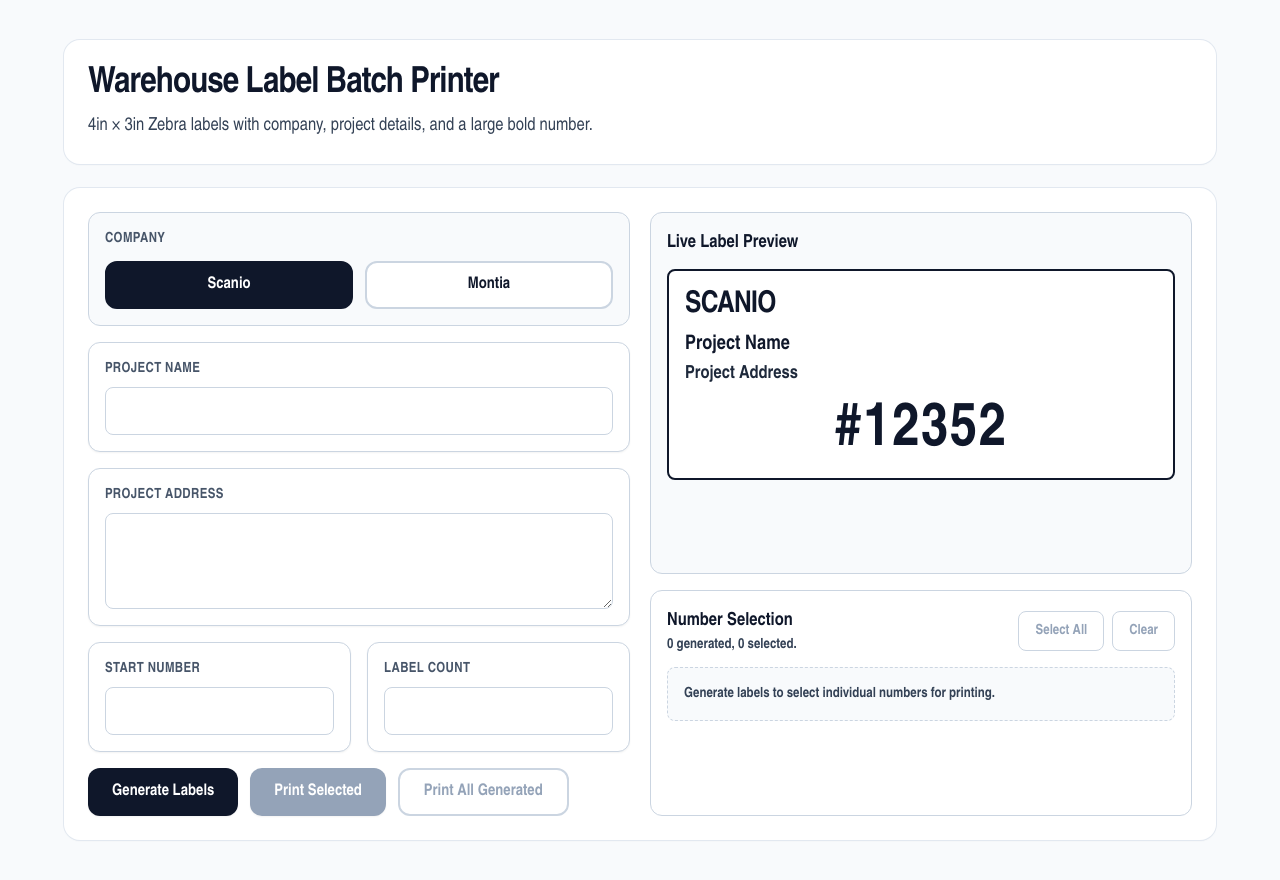
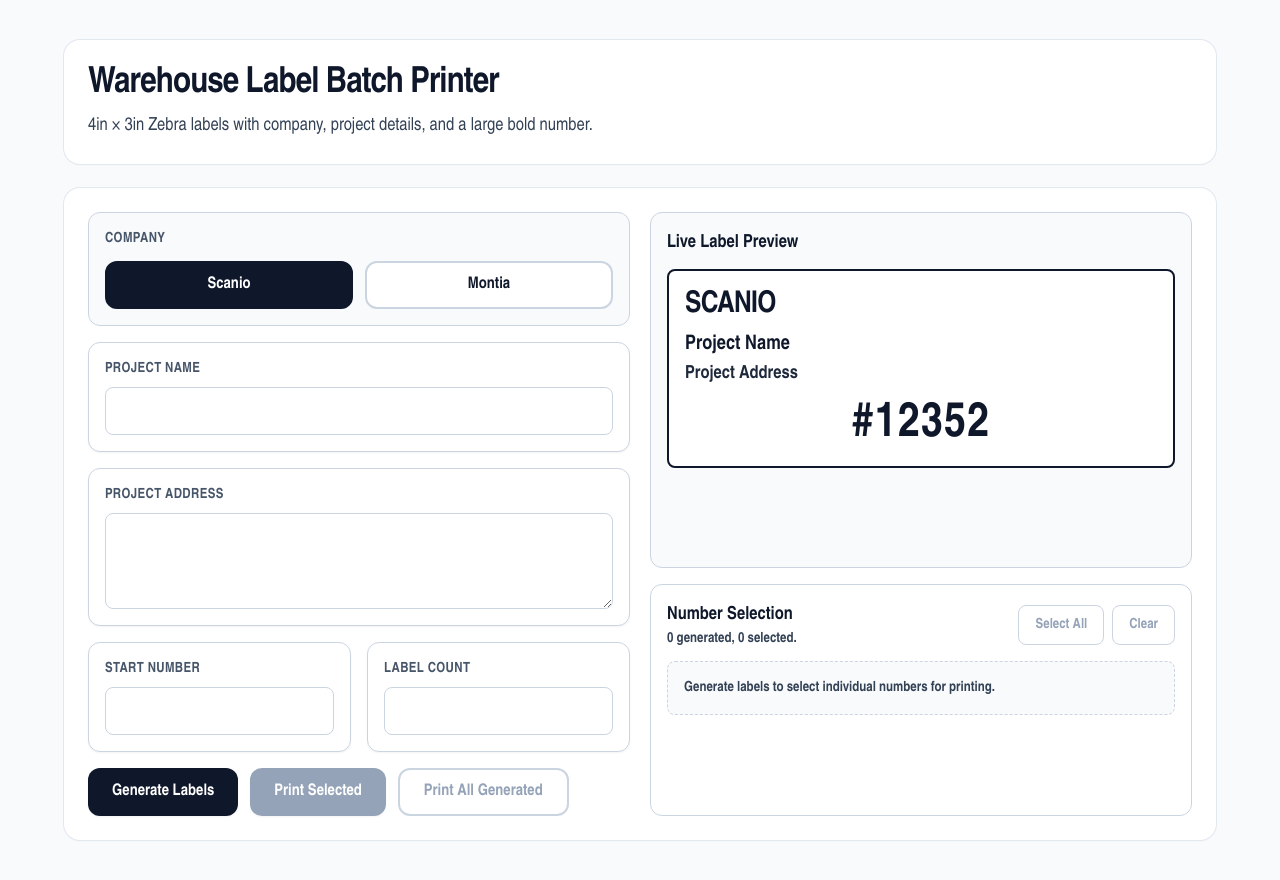
Before and after one commit to ScanioMoving/Printer, a Next.js app: page / in a window 1280 px wide. Built offline with nearby package versions, Linux system fonts and the light colour scheme.

Commit message:
Auto-resize label number text for longer values

```diff
--- a/app/globals.css
+++ b/app/globals.css
@@ -78,6 +78,18 @@
   letter-spacing: 0.01in;
 }
 
+.print-number-medium {
+  font-size: 0.78in;
+}
+
+.print-number-small {
+  font-size: 0.64in;
+}
+
+.print-number-xsmall {
+  font-size: 0.5in;
+}
+
 @media print {
   @page {
     size: 4in 3in;
--- a/app/page.tsx
+++ b/app/page.tsx
@@ -26,6 +26,46 @@
   }
 
   return numberValue;
+}
+
+function getDigitCount(value: number): number {
+  return Math.abs(value).toString().length;
+}
+
+function getPreviewNumberSizeClass(value: number): string {
+  const digits = getDigitCount(value);
+
+  if (digits <= 4) {
+    return "text-6xl";
+  }
+
+  if (digits <= 6) {
+    return "text-5xl";
+  }
+
+  if (digits <= 8) {
+    return "text-4xl";
+  }
+
+  return "text-3xl";
+}
+
+function getPrintNumberSizeClass(value: number): string {
+  const digits = getDigitCount(value);
+
+  if (digits <= 4) {
+    return "";
+  }
+
+  if (digits <= 6) {
+    return "print-number-medium";
+  }
+
+  if (digits <= 8) {
+    return "print-number-small";
+  }
+
+  return "print-number-xsmall";
 }
 
 export default function HomePage() {
@@ -172,6 +212,7 @@
       : generatedNumbers.length > 0
         ? generatedNumbers[0]
         : parseWholeNumber(startNumber) ?? 12352;
+  const previewNumberSizeClass = getPreviewNumberSizeClass(sampleNumber);
 
   return (
     <>
@@ -286,7 +327,9 @@
                       {projectAddress.trim() || "Project Address"}
                     </p>
                     <div className="mt-4 text-center">
-                      <p className="text-6xl font-black leading-none tracking-wide">#{sampleNumber}</p>
+                      <p className={`${previewNumberSizeClass} font-black leading-none tracking-wide`}>
+                        #{sampleNumber}
+                      </p>
                     </div>
                   </div>
                 </section>
@@ -372,7 +415,7 @@
               <p className="print-project">{label.projectName}</p>
               <p className="print-address">{label.projectAddress}</p>
               <div className="print-number-wrap">
-                <p className="print-number">#{label.number}</p>
+                <p className={`print-number ${getPrintNumberSizeClass(label.number)}`}>#{label.number}</p>
               </div>
             </article>
           </div>
```
